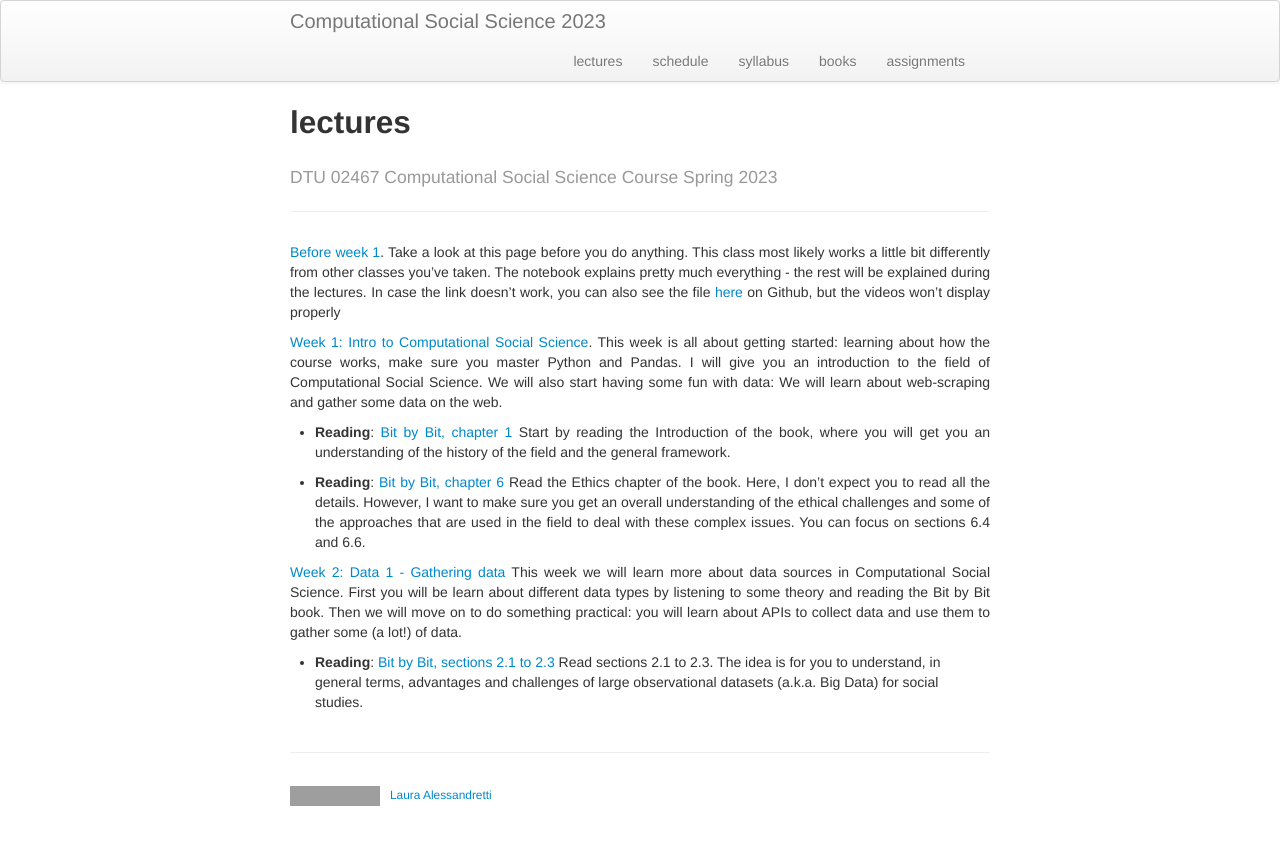
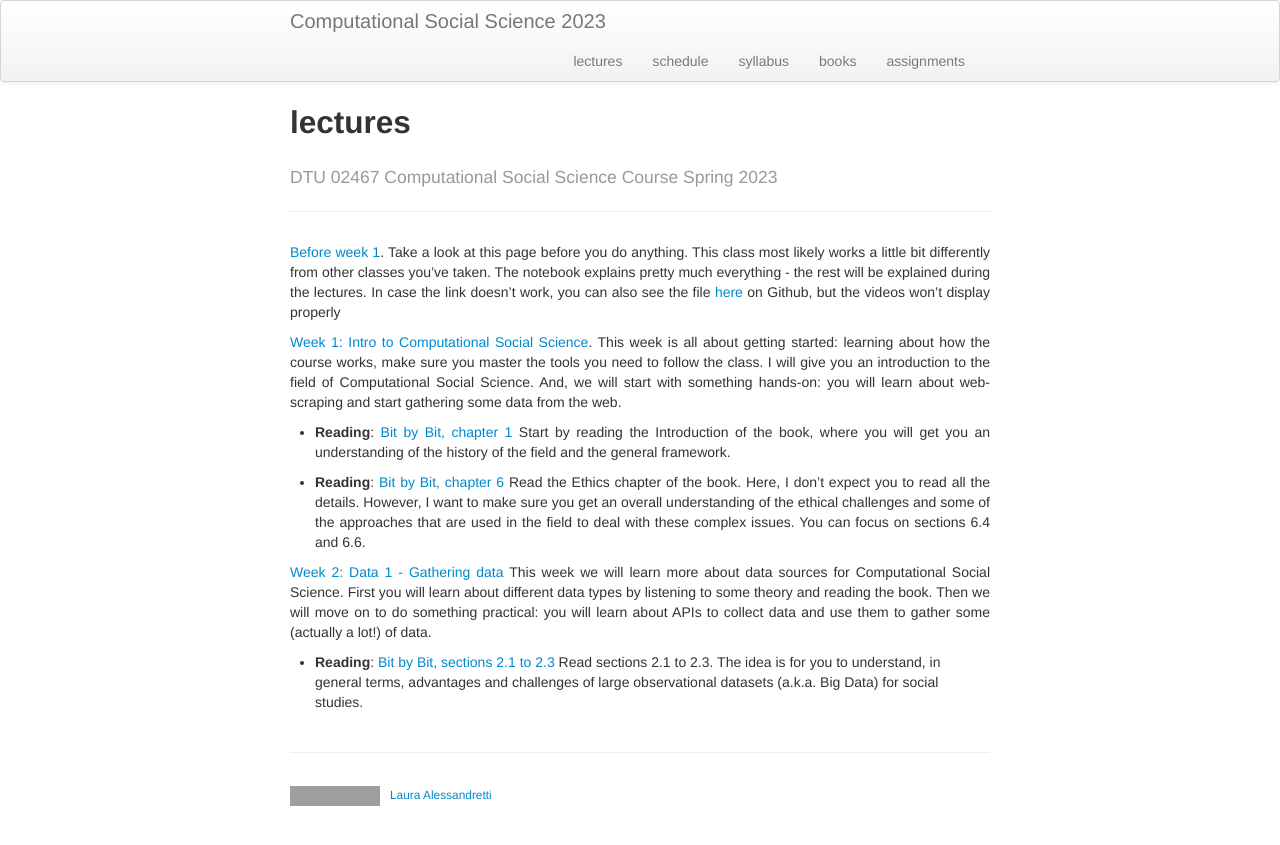
Before and after one commit to lalessan/comsocsci2023, a Jekyll site: the page built from docs/lectures.md, in a window 1280 px wide. Shown: the top 845 px of the page. Built offline with Jekyll 4.4.1, drawn with Linux system fonts in a browser that asks for light colours; grey boxes are pictures that could not be loaded.

Commit message:
changes to the website

```diff
--- a/docs/lectures.md
+++ b/docs/lectures.md
@@ -9,12 +9,12 @@ description: A course led by Laura Alessandretti on Computational Social Science
 [Before week 1](https://nbviewer.org/github/lalessan/comsocsci2023/blob/master/lectures/Before_week_1.ipynb). Take a look at this page before you do anything. This class most likely works a little bit differently from other classes you've taken. The notebook explains pretty much everything - the rest will be explained during the lectures. In case the link doesn't work, you can also see the file [here](https://github.com/lalessan/comsocsci2022/blob/master/lectures/Before_week_1.ipynb) on Github, but the videos won't display properly
 
 
-[Week 1: Intro to Computational Social Science](https://nbviewer.org/github/lalessan/comsocsci2023/blob/master/lectures/Week1.ipynb). This week is all about getting started: learning about how the course works, make sure you master Python and Pandas. I will give you an introduction to the field of Computational Social Science. We will also start having some fun with data: We will learn about web-scraping and gather some data on the web.
+[Week 1: Intro to Computational Social Science](https://nbviewer.org/github/lalessan/comsocsci2023/blob/master/lectures/Week1.ipynb). This week is all about getting started: learning about how the course works, make sure you master the tools you need to follow the class. I will give you an introduction to the field of Computational Social Science. And, we will start with something hands-on: you will learn about web-scraping and start gathering some data from the web.
 
  * __Reading__: [Bit by Bit, chapter 1](https://www.bitbybitbook.com/en/1st-ed/introduction/) Start by reading the Introduction of the book, where you will get you an understanding of the history of the field and the general framework.
 
  * __Reading__:  [Bit by Bit, chapter 6](https://www.bitbybitbook.com/en/1st-ed/ethics/) Read the Ethics chapter of the book. Here, I don't expect you to read all the details. However, I want to make sure you get an overall understanding of the ethical challenges and some of the approaches that are used in the field to deal with these complex issues. You can focus on sections 6.4 and 6.6.
 
-[Week 2: Data 1 - Gathering data](https://nbviewer.org/github/lalessan/comsocsci2023/blob/master/lectures/Week2.ipynb) This week we will learn more about data sources in Computational Social Science. First you will be learn about different data types by listening to some theory and reading the Bit by Bit book. Then we will move on to do something practical: you will learn about APIs to collect data and use them to gather some (a lot!) of data.
+[Week 2: Data 1 - Gathering data](https://nbviewer.org/github/lalessan/comsocsci2023/blob/master/lectures/Week2.ipynb) This week we will learn more about data sources for Computational Social Science. First you will learn about different data types by listening to some theory and reading the book. Then we will move on to do something practical: you will learn about APIs to collect data and use them to gather some (actually a lot!) of data.
 
  * __Reading__: [Bit by Bit, sections 2.1 to 2.3](https://www.bitbybitbook.com/en/1st-ed/observing-behavior/observing-intro/) Read sections 2.1 to 2.3. The idea is for you to understand, in general terms, advantages and challenges of large observational datasets (a.k.a. Big Data) for social studies.
```
